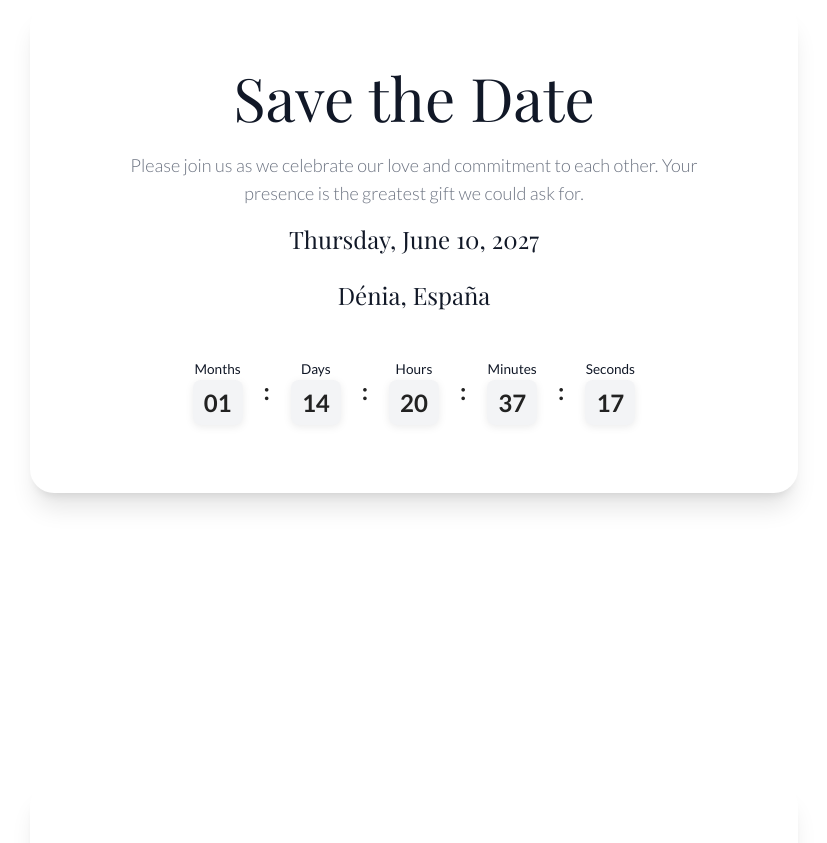
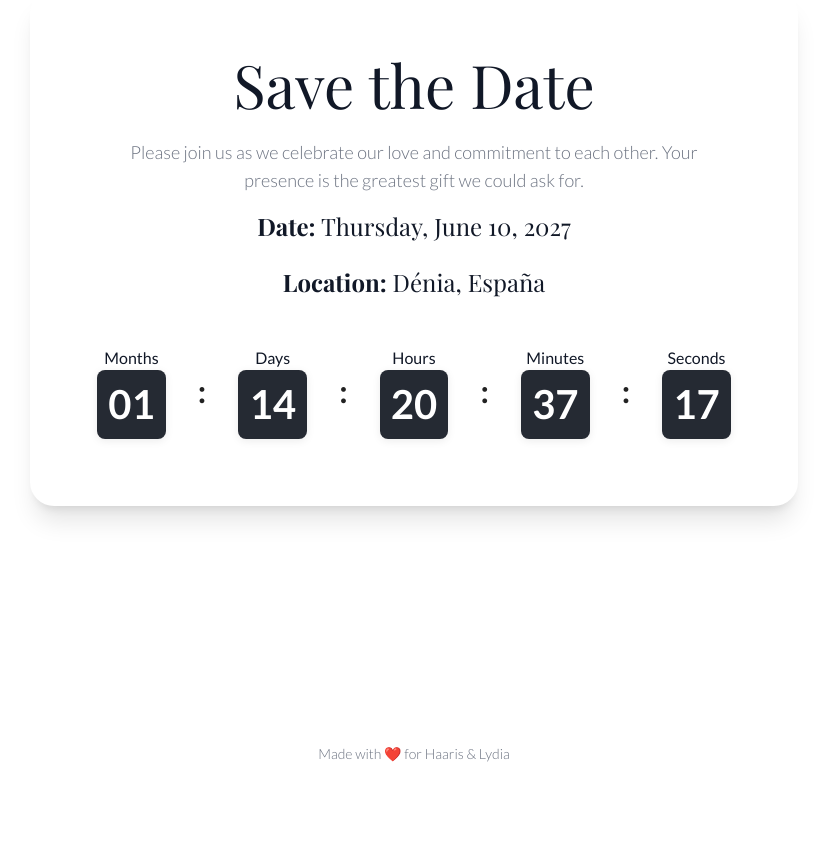
Before and after one commit to hsway1310/wedding_website, a website: page index.html in a window 1280 px wide. Shown: the part 1088-1931 px from the top of the page, without its empty margins (226-1053 px from the left). After the commit the page ends 1884 px from the top, so only its background shows below. Drawn offline with nearby package versions, Linux system fonts and the light colour scheme; a web font is replaced by a local one.

Commit message:
finalised countdown clock and removed other portions for now

```diff
--- a/index.html
+++ b/index.html
@@ -25,12 +25,12 @@
             <li><a href="#save-the-date"
                     class="block py-2 px-4 rounded-full text-sm sm:text-base font-semibold text-white hover:bg-gray-800 transition-colors duration-200">Save
                     the Date</a></li>
-            <li><a href="#events"
+            <!-- <li><a href="#events"
                     class="block py-2 px-4 rounded-full text-sm sm:text-base font-semibold text-white hover:bg-gray-800 transition-colors duration-200">Order
                     of Events</a></li>
             <li><a href="#rsvp"
                     class="block py-2 px-4 rounded-full text-sm sm:text-base font-semibold text-white hover:bg-gray-800 transition-colors duration-200">RSVP</a>
-            </li>
+            </li> -->
         </ul>
     </nav>
 
@@ -83,8 +83,8 @@
                     gift we could ask for.
                 </p>
                 <div class="space-y-2 text-gray-500 font-light">
-                    <h2 class="text-2xl sm:text-2xl md:text-2xl font-thin text-gray-900 mb-6">Thursday, June 10, 2027</h2>
-                    <h2 class="text-2xl sm:text-2xl md:text-2xl font-thin text-gray-900 mb-6">Dénia, España</h2>
+                    <h2 class="text-2xl sm:text-2xl md:text-2xl font-thin text-gray-900 mb-6"><span class="font-bold">Date:</span> Thursday, June 10, 2027</h2>
+                    <h2 class="text-2xl sm:text-2xl md:text-2xl font-thin text-gray-900 mb-6"><span class="font-bold">Location:</span> Dénia, España</h2>
                 </div>
                 <br>
                 <br>
@@ -93,7 +93,7 @@
         </section>
 
         <!-- Order of Events Section -->
-        <section id="events" class="min-h-screen flex flex-col justify-center items-center py-24">
+        <!-- <section id="events" class="min-h-screen flex flex-col justify-center items-center py-24">
             <div class="bg-white p-8 sm:p-12 md:p-16 rounded-3xl shadow-xl max-w-3xl w-full">
                 <h2 class="text-4xl sm:text-5xl md:text-6xl font-thin text-gray-900 mb-10 text-center">Order of Events
                 </h2>
@@ -129,15 +129,14 @@
                     </div>
                 </div>
             </div>
-        </section>
+        </section> -->
 
         <!-- RSVP Section -->
-        <section id="rsvp" class="min-h-screen flex flex-col justify-center items-center py-24">
+        <!-- <section id="rsvp" class="min-h-screen flex flex-col justify-center items-center py-24">
             <div class="bg-gray-100 p-8 sm:p-12 md:p-16 rounded-3xl shadow-xl max-w-xl w-full">
                 <h2 class="text-4xl sm:text-5xl md:text-6xl font-thin text-gray-900 mb-8 text-center">RSVP</h2>
                 <p class="text-center text-gray-700 mb-6 font-light">Please RSVP by October 1, 2025.</p>
 
-                <!-- Message Box -->
                 <div id="message-box" class="hidden mb-4 p-4 text-center rounded-lg"></div>
 
                 <form id="rsvp-form" class="space-y-6">
@@ -178,7 +177,7 @@
                     </button>
                 </form>
             </div>
-        </section>
+        </section> -->
 
     </main>
 
--- a/style.css
+++ b/style.css
@@ -71,7 +71,7 @@ h3 {
     display: flex;
     justify-content: center;
     align-items: center;
-    gap: 1rem; /* less gap */
+    gap: 2rem; /* less gap */
     flex-wrap: wrap;
 }
 
@@ -83,15 +83,15 @@ h3 {
 
 .flip-label {
     color: #374151;
-    font-size: 0.85rem;     /* smaller label */
+    font-size: 1rem;     /* smaller label */
     font-weight: 400;
     text-align: center;
 }
 
 .flip-value {
-    background: #f3f4f6;
-    color: #222;
-    font-size: 1.5rem;      /* smaller font */
+    background: #000611da;
+    color: #ffffff;
+    font-size: 2.5rem;      /* smaller font */
     font-family: 'Lato', sans-serif;
     font-weight: 700;
     min-width: 2.2rem;      /* smaller width */
@@ -104,9 +104,9 @@ h3 {
 
 .flip-colon {
     color: #222;
-    font-size: 1.5rem;      /* smaller colon */
+    font-size: 2rem;      /* smaller colon */
     font-weight: 700;
-    margin: 0 0.3rem;
+    margin: 0 0rem;
     align-self: center;
     margin-top: -0.4rem;
 }
```
